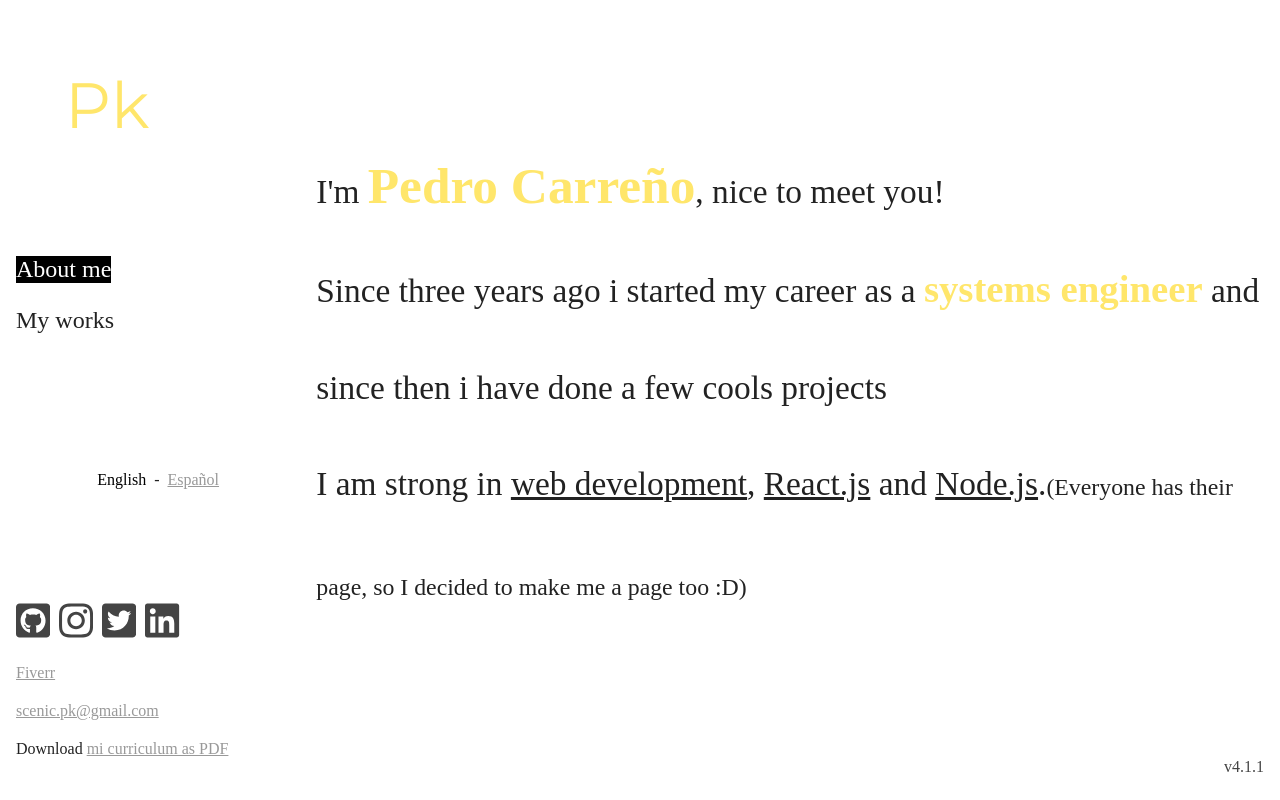
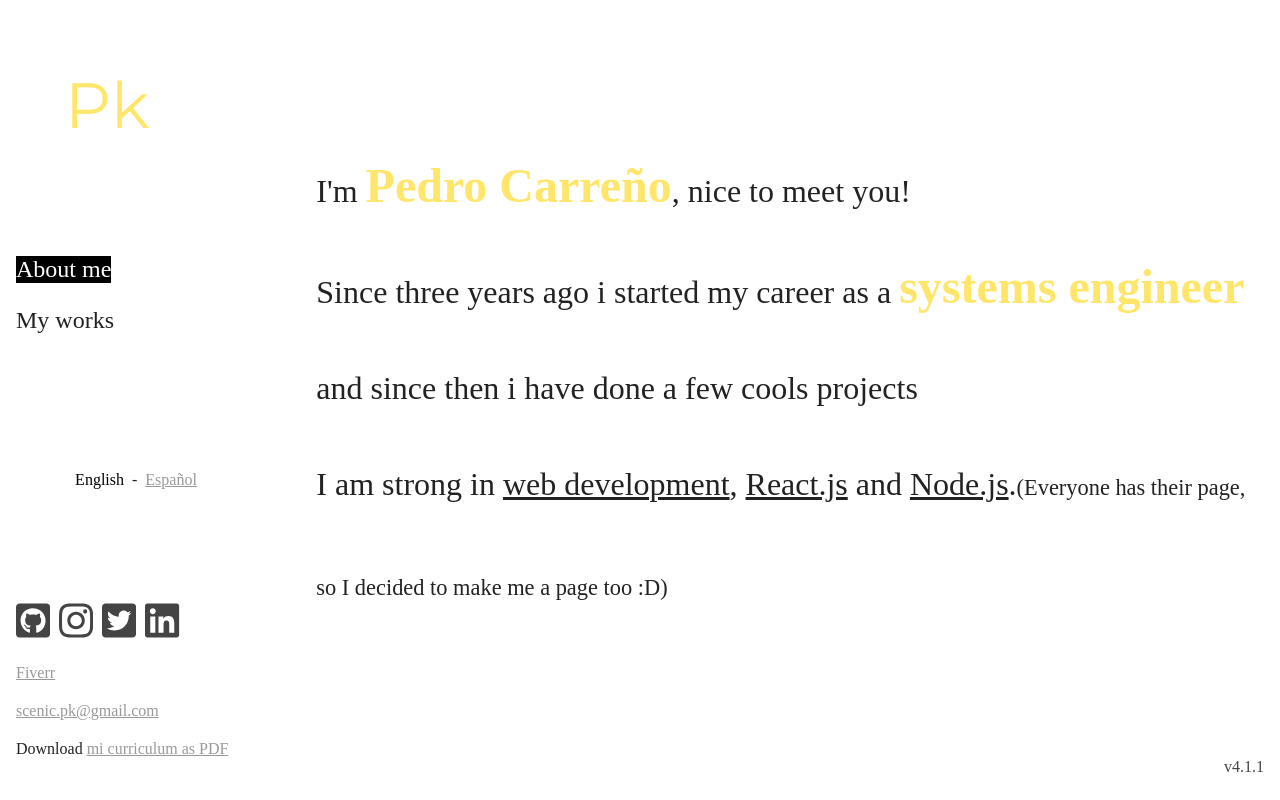
Before and after one commit to Pkcarreno/JustPk, a React (Create React App) app: page / in a window 1280 px wide. Built offline with nearby package versions, Linux system fonts and the light colour scheme; a web font is replaced by a local one.

Commit message:
arreglos en texto desktop tamaño maximo fijado

```diff
--- a/src/App.scss
+++ b/src/App.scss
@@ -44,12 +44,10 @@ $color:(
 @function color($color_name) {
   @return map-get($color, $color_name)
 }
-$fontSize: 18px;
-$fontExpansionSize: 1.2vw;
-$fontExpansionSizeY: 2vh;
 $phoneSSize: 361px;
 $phoneSSizeH: 481px;
 $phoneMSize: 660px;
+// Mobile querys
 @mixin small{
     @media screen and (max-width: $phoneSSize) and (max-height: $phoneSSizeH) {
         @content;
@@ -70,6 +68,26 @@ $phoneMSize: 660px;
         @content;
     }
 }
+// Fonts value
+$fontSize: 1.5em;
+$fontExpansionSize: 2.5em;
+// Desktop querys
+@mixin mediumDPI{
+    @media screen and (min-width: 1280px) and (min-height: 800px){
+        @content;
+    }
+}
+@mixin highDPI{
+    @media screen and (min-width: 1440px) and (min-height: 900px){
+        @content;
+    }
+}
+@mixin topDPI{
+    @media screen and (min-width: 1500px) {
+        @content;
+    }
+}
+
 
 *{
     font-family: 'Inconsolata', Fallback;
@@ -83,6 +101,7 @@ body{
     margin-left: 16px;
     margin-right: 16px;
     overflow: hidden;
+    min-width: 300px;
 }
 #root{
     padding-top: 16px;
@@ -90,6 +109,9 @@ body{
     box-sizing: border-box;
     display: flex;
     flex-direction: column;
+    @include topDPI {
+        align-items: center;
+    }
 }
 .animationInOut{
     animation: mount 0.3s ease-in;
@@ -99,6 +121,7 @@ body{
     box-sizing: border-box;
     display: flex;
     flex-direction: row;
+    max-width: 1500px;
 }
 a{
     color: color(links);
@@ -194,6 +217,10 @@ a{
         display: flex;
         flex-direction: row;
         justify-content: center;
+        max-width: 240px;
+        @include allSize{
+            max-width: none;
+        }
         .button2{
             border: none;
             background-color: transparent;
@@ -262,6 +289,10 @@ a{
     display: flex;
     flex-direction: column;
     padding-left: 16px;
+    max-width: 960px;
+    @include topDPI {
+        width: 960px;
+    }
     @include allSize {
         padding-left: 0;
     }
@@ -269,25 +300,37 @@ a{
         height: 100%;
         display: flex;
         align-items: center;
+        justify-content: center;
         overflow: hidden;
         @include allSize() {
             overflow: auto;
         }
         p{
-            font-size: calc(#{$fontSize} + #{$fontExpansionSize});
-            line-height: calc((#{$fontSize}/4) + #{$fontExpansionSize}*6);
+            font-size: $fontSize;
+            line-height: $fontExpansionSize;
+            max-width: 700px;
+            @include mediumDPI {
+                font-size: 2em;
+                line-height: 3em;
+                max-width: 990px;
+            }
+            @include highDPI {
+                font-size: 2.2em;
+                line-height: 3.5em;
+                max-width: 1100px;
+            }
             #name{
-                font-size: calc((#{$fontSize}*2) + #{$fontExpansionSize});
+                font-size: 1.5em;
                 font-weight: bold;
                 color: color(accent);
             }
             #career{
-                font-size: calc((#{$fontSize}*1.3) + #{$fontExpansionSize});
+                font-size: 1.5em;
                 font-weight: bold;
                 color: color(accent);
             }
             #extra{
-                font-size: calc((#{$fontSize}*0.47) + #{$fontExpansionSize});
+                font-size: .7em;
             }
             @include allSize {
                 text-align: justify;
@@ -418,7 +461,7 @@ a{
     box-sizing: border-box;
     display: flex;
     justify-content: flex-end;
-    align-items: flex-end;
+    align-self: flex-end;
     p{
         color: color(versionBox);
     }
```
